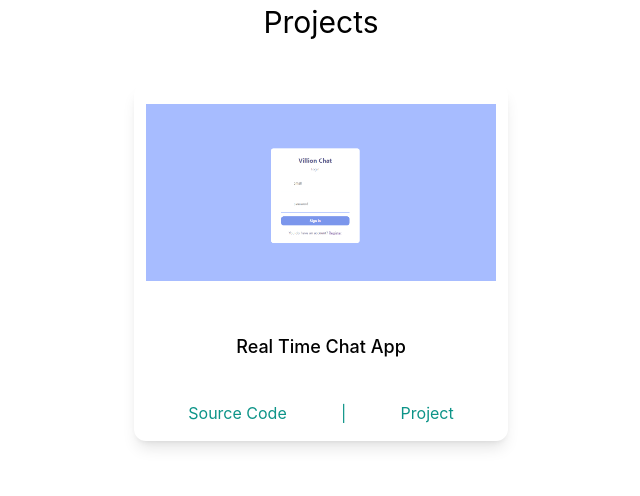
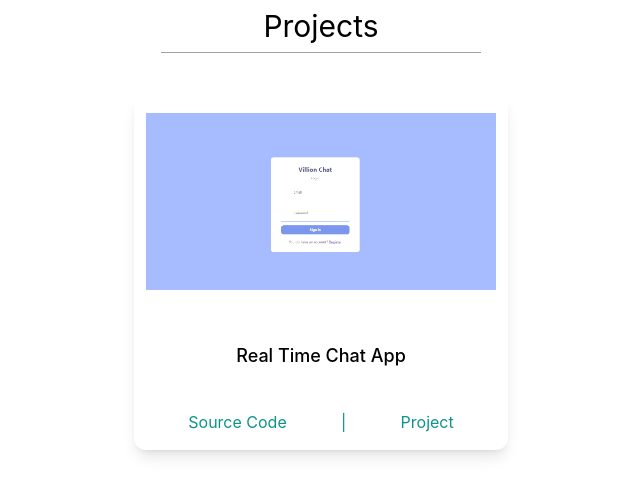
Before and after one commit to Damvilion/portfolio_website, a Next.js app: page /Projects in a window 1280 px wide. Shown: the top 496 px of the page, without its empty margins (319-959 px from the left). Built offline with nearby package versions, Linux system fonts and the light colour scheme.

Commit message:
Styling changes

```diff
--- a/pages/Projects.js
+++ b/pages/Projects.js
@@ -5,16 +5,15 @@ import chatImg from "../public/images/chat-app-img.png";
 const Projects = () => {
   return (
     <div>
-      <h3 className="text-3xl py-1 text-center">Projects</h3>
+      <h3 className="text-3xl py-2 text-center">Projects</h3>
+      <hr className="w-1/4 mx-auto border-solid border-gray-400" />
       <div className="flex justify-center flex-wrap">
         <div className=" text-center shadow-lg rounded-xl my-10 hover:shadow-2xl duration-100 hover:translate-y-5">
           <div className="rounded-md overflow-hidden my-2 p-3">
             <Image
               src={chatImg}
               width={350}
-              // height={100}
               alt="react_logo"
-              // objectFit="cover"
               className="mx-auto"
             />
           </div>
```
